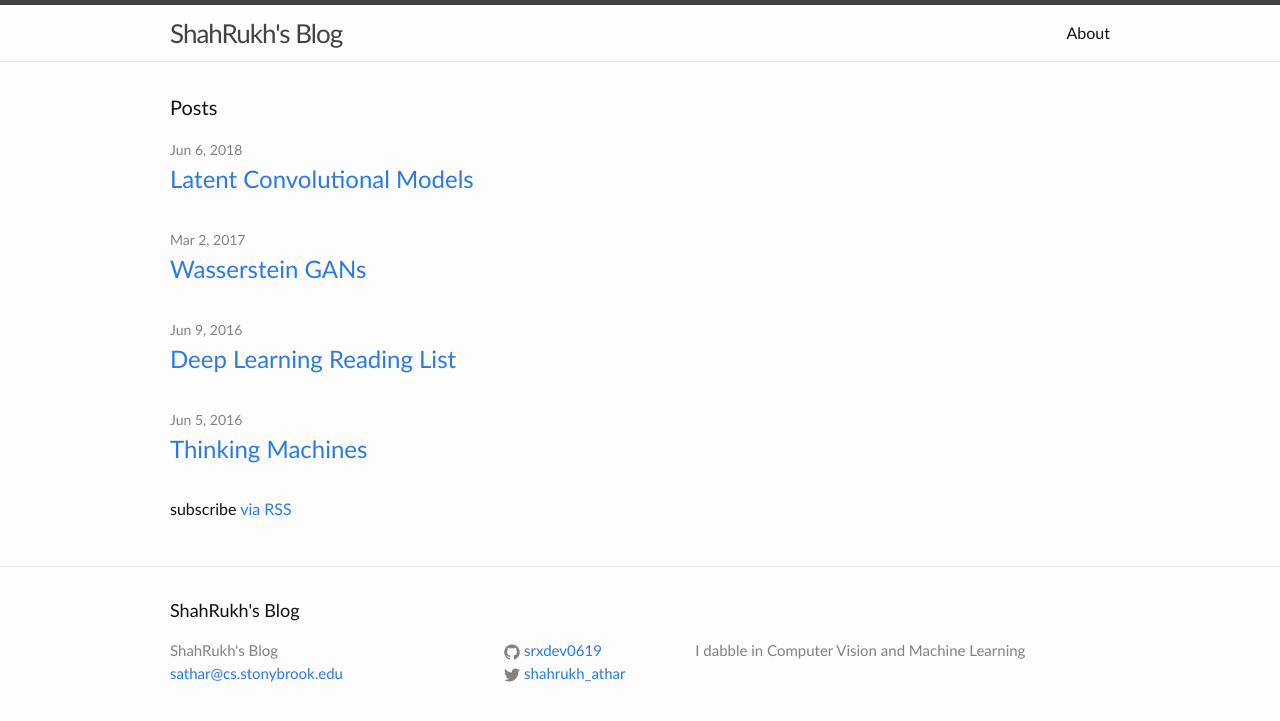
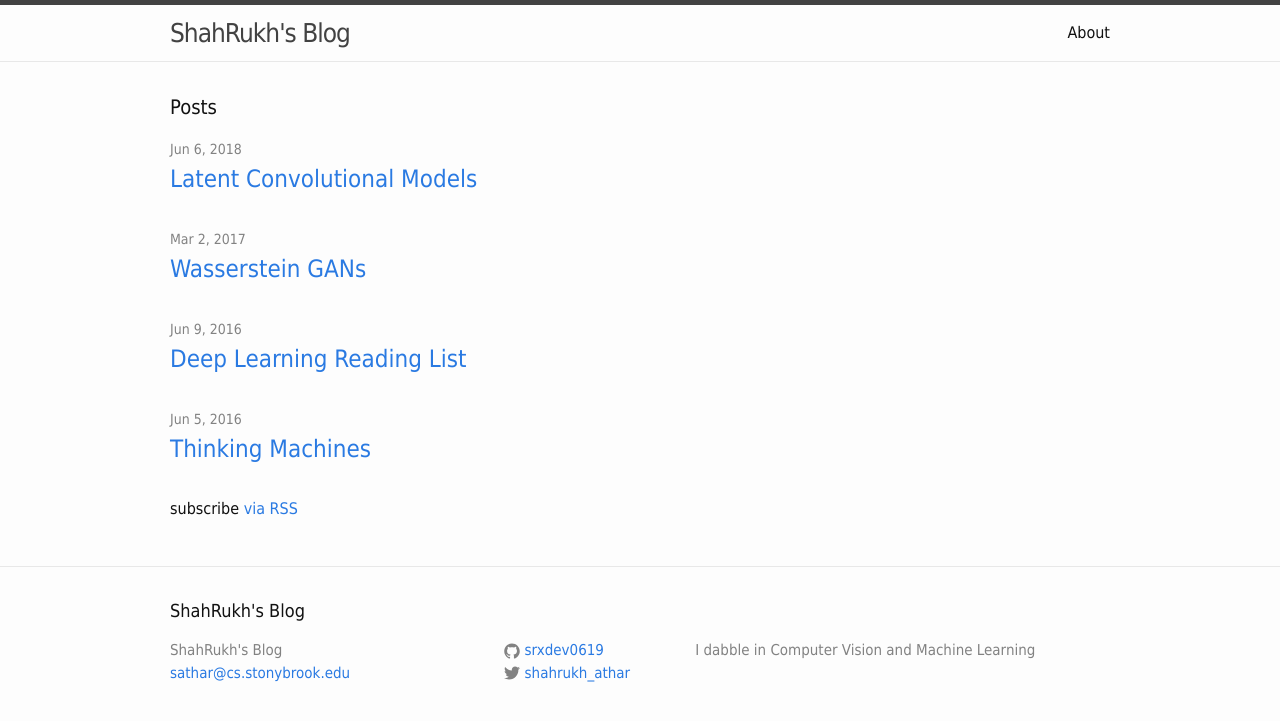
Before and after one commit to shahrukhathar/shahrukhathar.github.io, a Jekyll site: the page built from index.html, in a window 1280 px wide. Shown: the top 721 px of the page. Built offline with Jekyll 4.4.1, drawn with Linux system fonts in a browser that asks for light colours; nearby versions of some CDN libraries; library files that are not in the unit come from our copies.

Commit message:
Updated Page

```diff
--- a/css/main.scss
+++ b/css/main.scss
@@ -6,7 +6,7 @@
 
 
 // Our variables
-$base-font-family: "Trebuchet MS", Helvetica, Arial, sans-serif;
+$base-font-family: "Tahoma", Helvetica, Arial, sans-serif;
 $base-font-size:   16px;
 $base-font-weight: 400;
 $small-font-size:  $base-font-size * 0.875;
```
